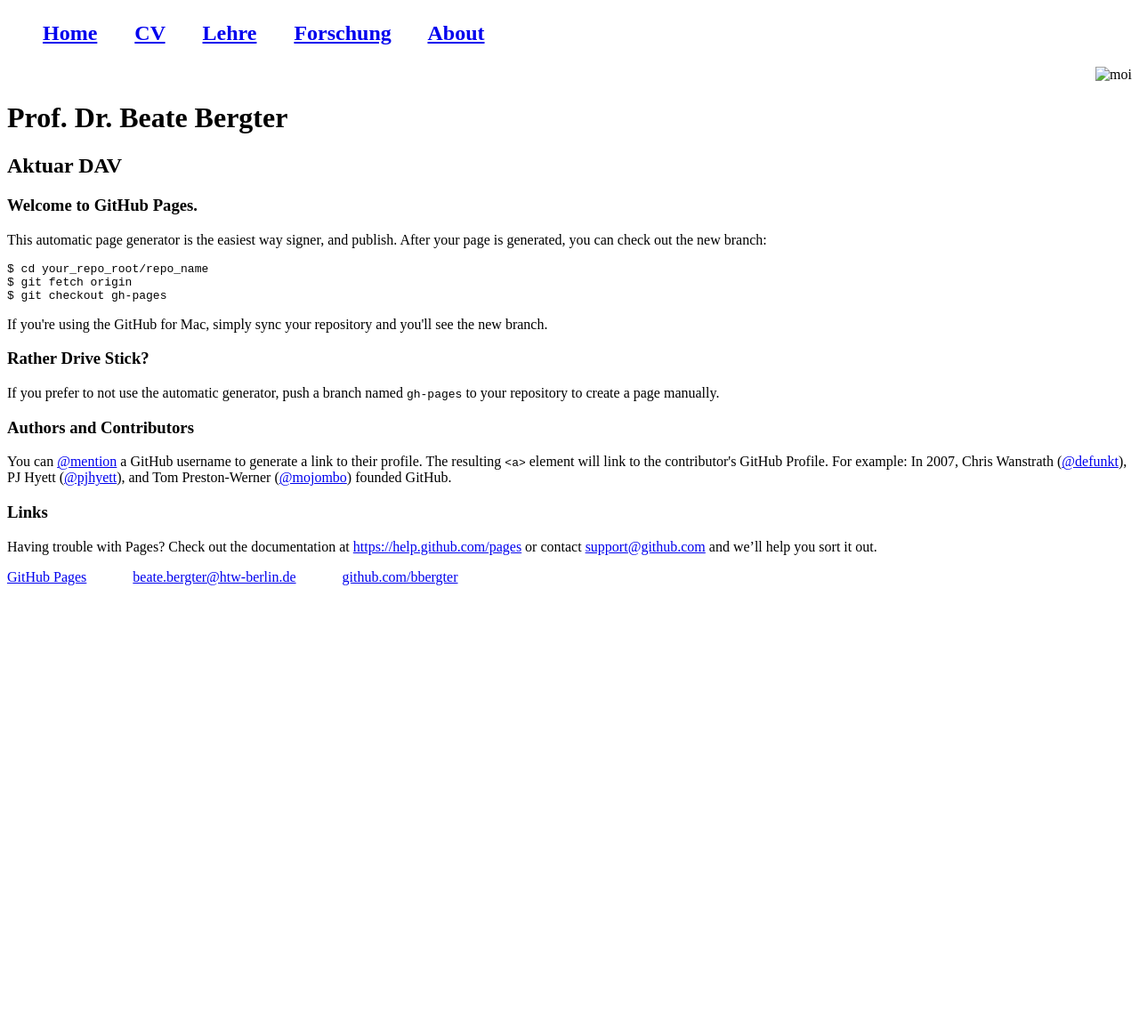
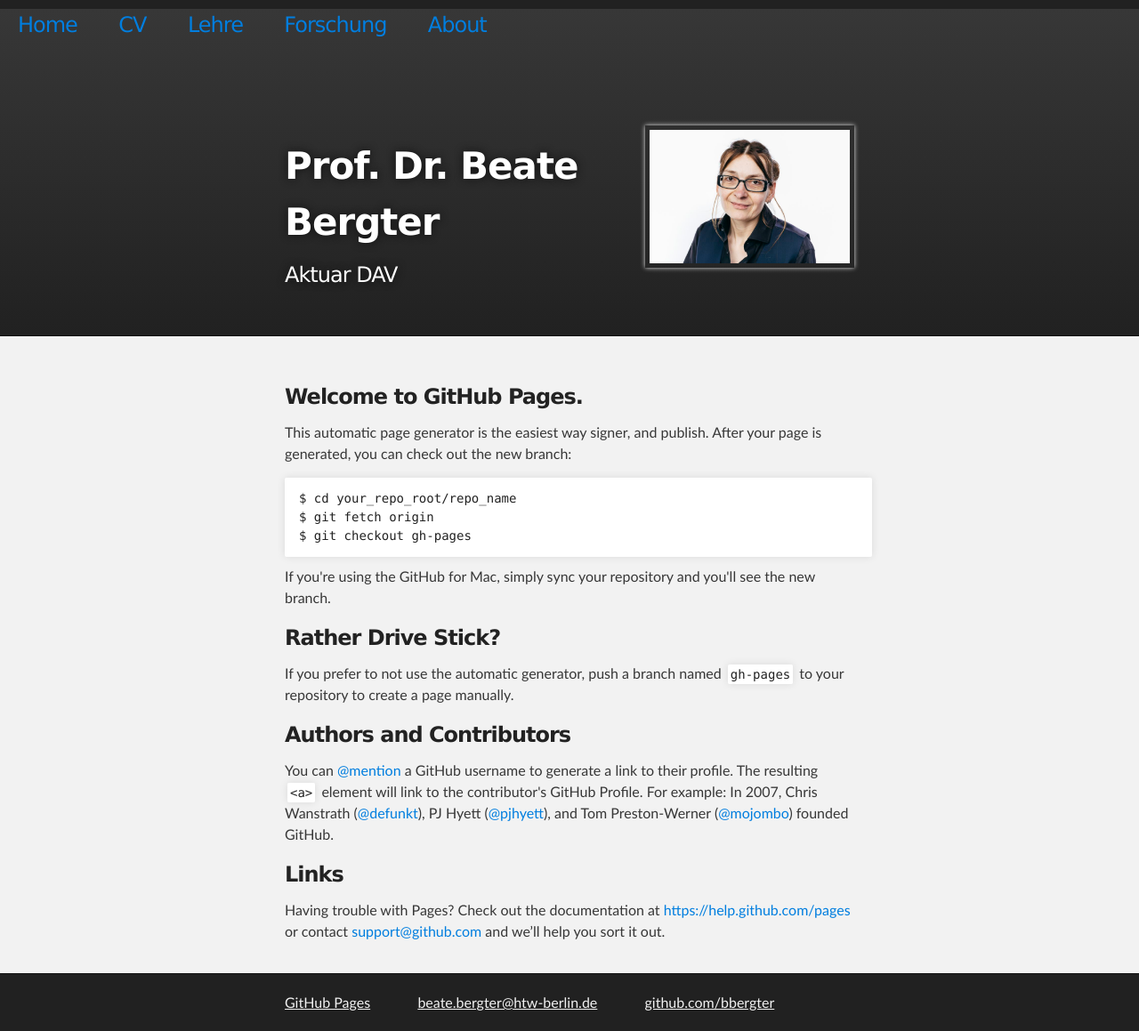
Before and after one commit to bbergter/bbergter, a Jekyll site: the page lehre/index.html, which Jekyll copies as it is, in a window 1280 px wide. Shown: the whole page at 89% size. Built offline with Jekyll 4.4.1, drawn with Linux system fonts in a browser that asks for light colours; before the commit the page ends 900 px from its top, so only the background shows below that.

Commit message:
Update index.html

```diff
--- a/lehre/index.html
+++ b/lehre/index.html
@@ -2,7 +2,7 @@
 <html>
 
   <head>
-<link rel="stylesheet" type="text/css" media="screen" href="stylesheets/stylesheet.css">
+<link rel="stylesheet" type="text/css" media="screen" href="/stylesheets/stylesheet.css">
  <title>Lehre</title>
    </head>
 
@@ -26,7 +26,7 @@
         <header class="inner">
 
 
-        <img alt="moi" src="moi.jpg" height="150" width=auto align="right" hspace="-3" margin-right="-30"> <br>
+        <img alt="moi" src="/moi.jpg" height="150" width=auto align="right" hspace="-3" margin-right="-30"> <br>
 
           <h1 id="project_title">Prof. Dr. Beate Bergter</h1>
           <h2 id="project_tagline">Aktuar DAV</h2>
```
